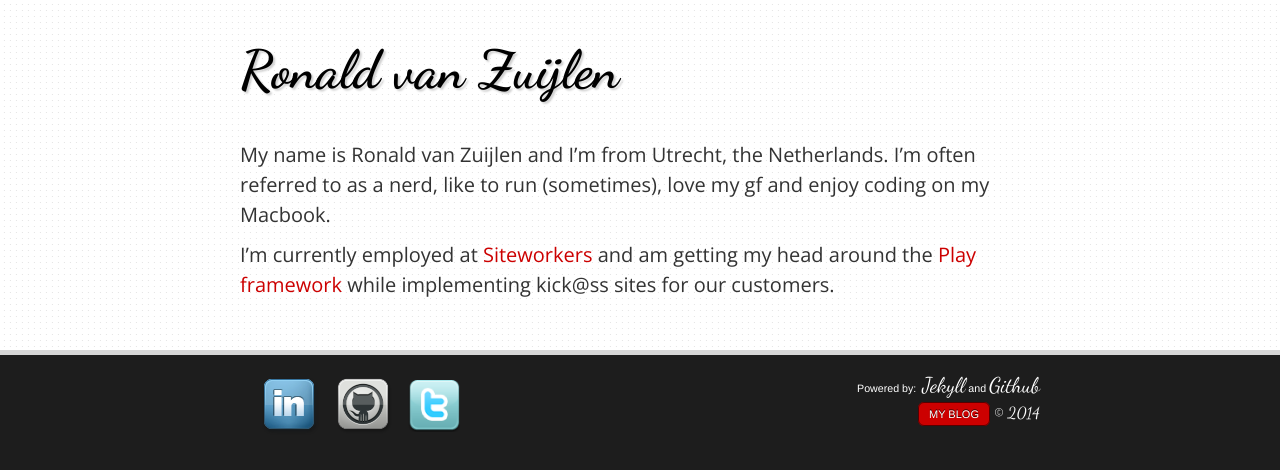
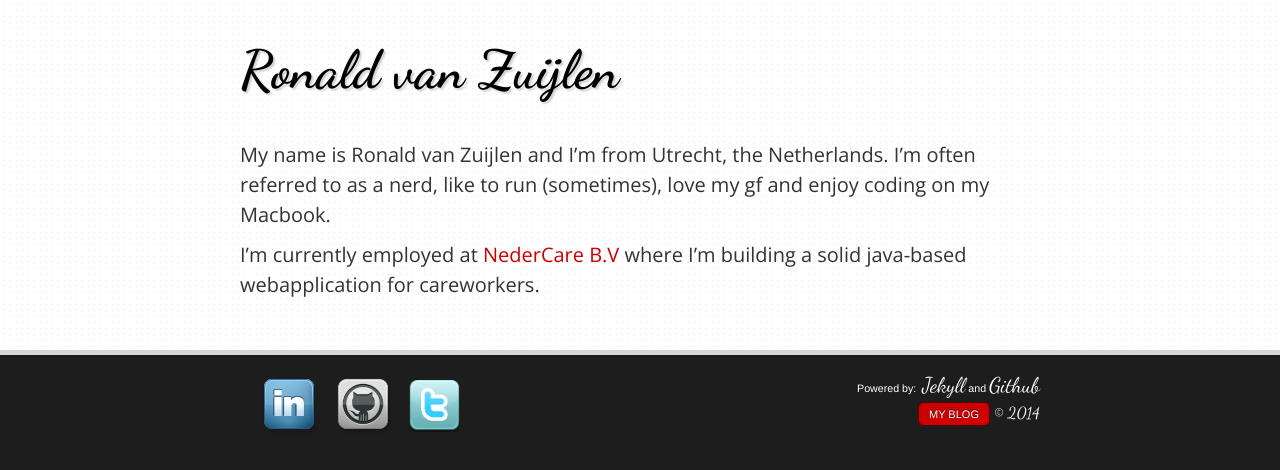
Before and after one commit to ronaldvz/ronaldvz.github.com, a Jekyll site: the page built from index.md, in a window 1280 px wide. Shown: the top 470 px of the page. Built offline with Jekyll 4.4.1, drawn with Linux system fonts in a browser that asks for light colours; Markdown is read by kramdown in place of the engine named in the settings.

Commit message:
Update main page.

```diff
--- a/index.md
+++ b/index.md
@@ -4,4 +4,4 @@ title: home
 ---
 My name is Ronald van Zuijlen and I'm from Utrecht, the Netherlands. I'm often referred to as a nerd, like to run (sometimes), love my gf and enjoy coding on my Macbook.
 
-I'm currently employed at [Siteworkers](http://www.siteworkers.nl) and am getting my head around the [Play framework](http://playframework.org) while implementing kick@ss sites for our customers.
+I'm currently employed at [NederCare B.V](http://www.nedercare.nl) where I'm building a solid java-based webapplication for careworkers.
```
